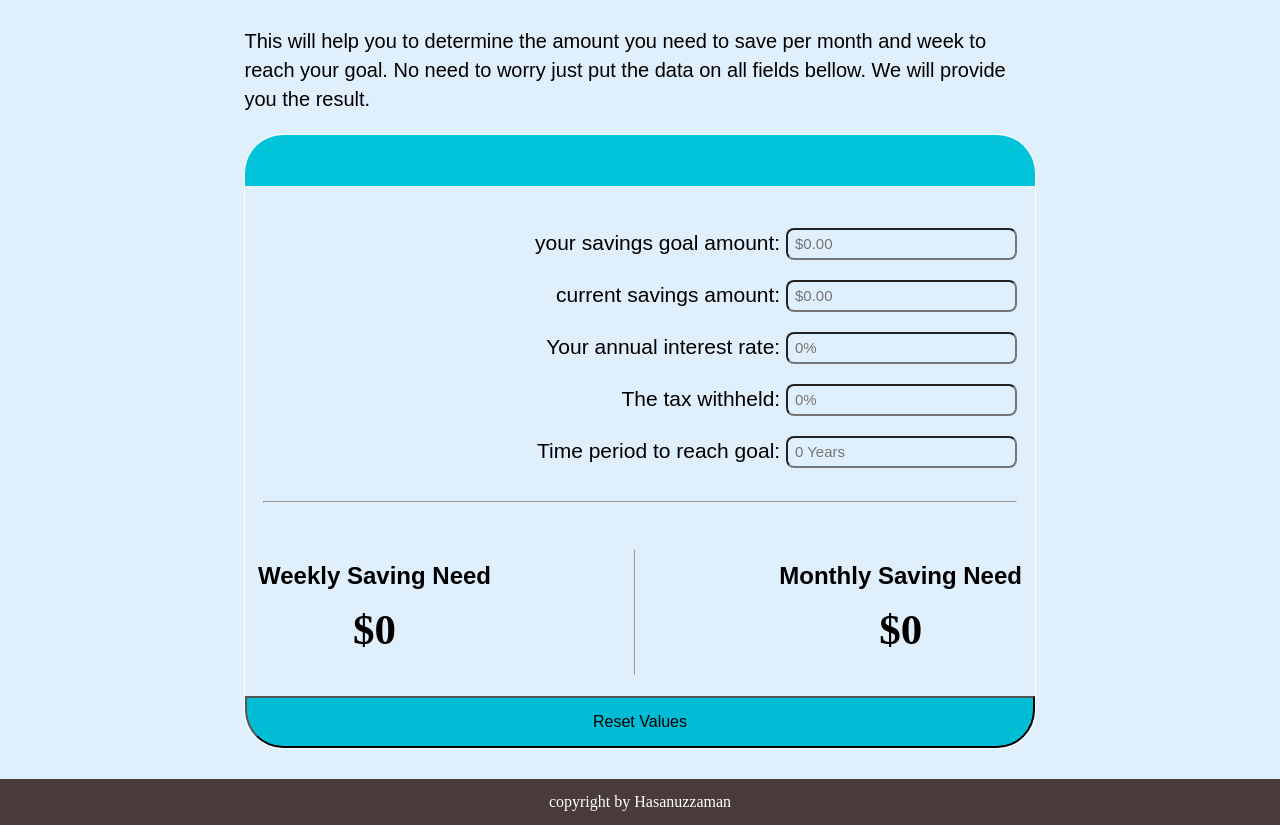
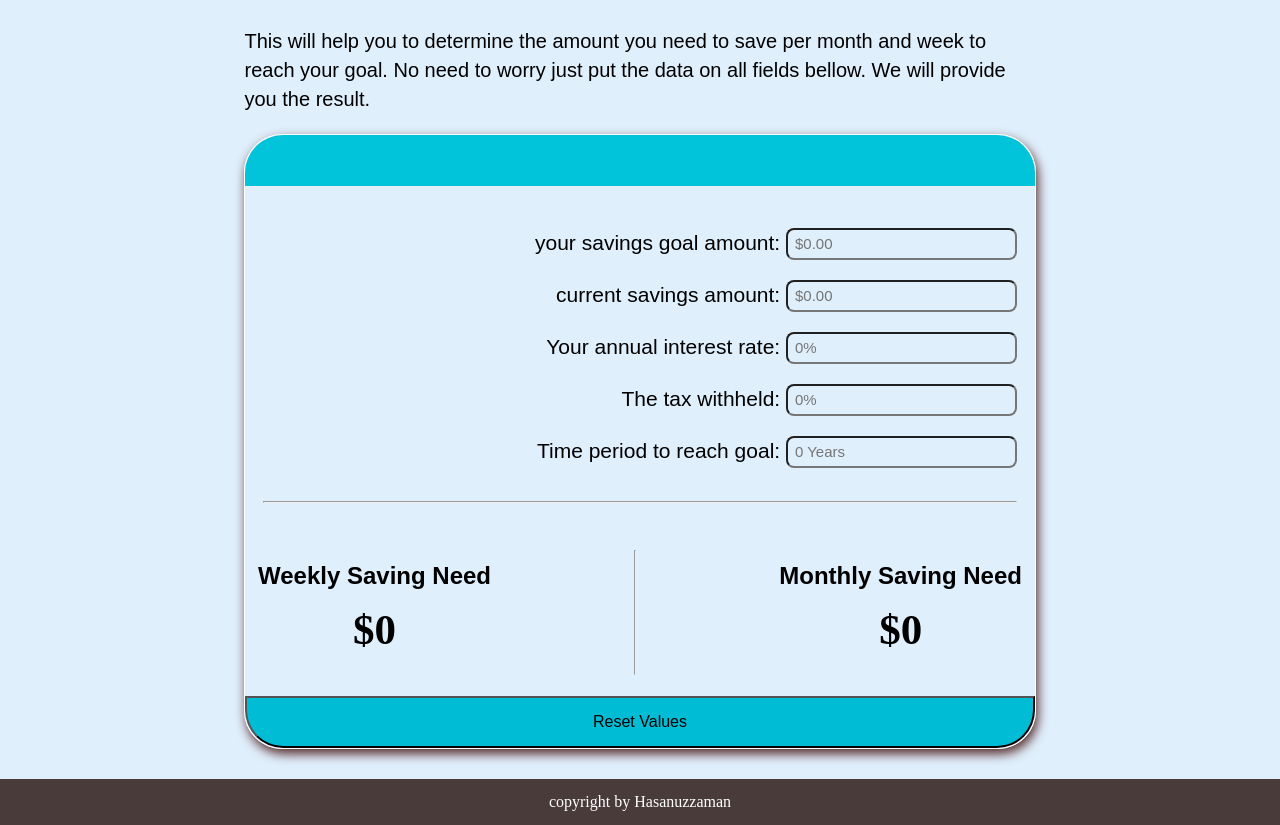
Before and after one commit to hasanuzzamanbe/Savings-Calculator, a plain HTML site: page index.html in a window 1280 px wide. Shown: the part 112-937 px from the top of the page. Drawn offline with nearby package versions, Linux system fonts and the light colour scheme.

Commit message:
Update index.css

```diff
--- a/assets/index.css
+++ b/assets/index.css
@@ -72,6 +72,7 @@ div#innerCalculationArea {
 }
 
 div#calculationArea {
+    box-shadow: 2px 5px 11px #552b2b;
     margin: 0 auto;
     border: 1px solid white;
     border-radius: 38px;
```
